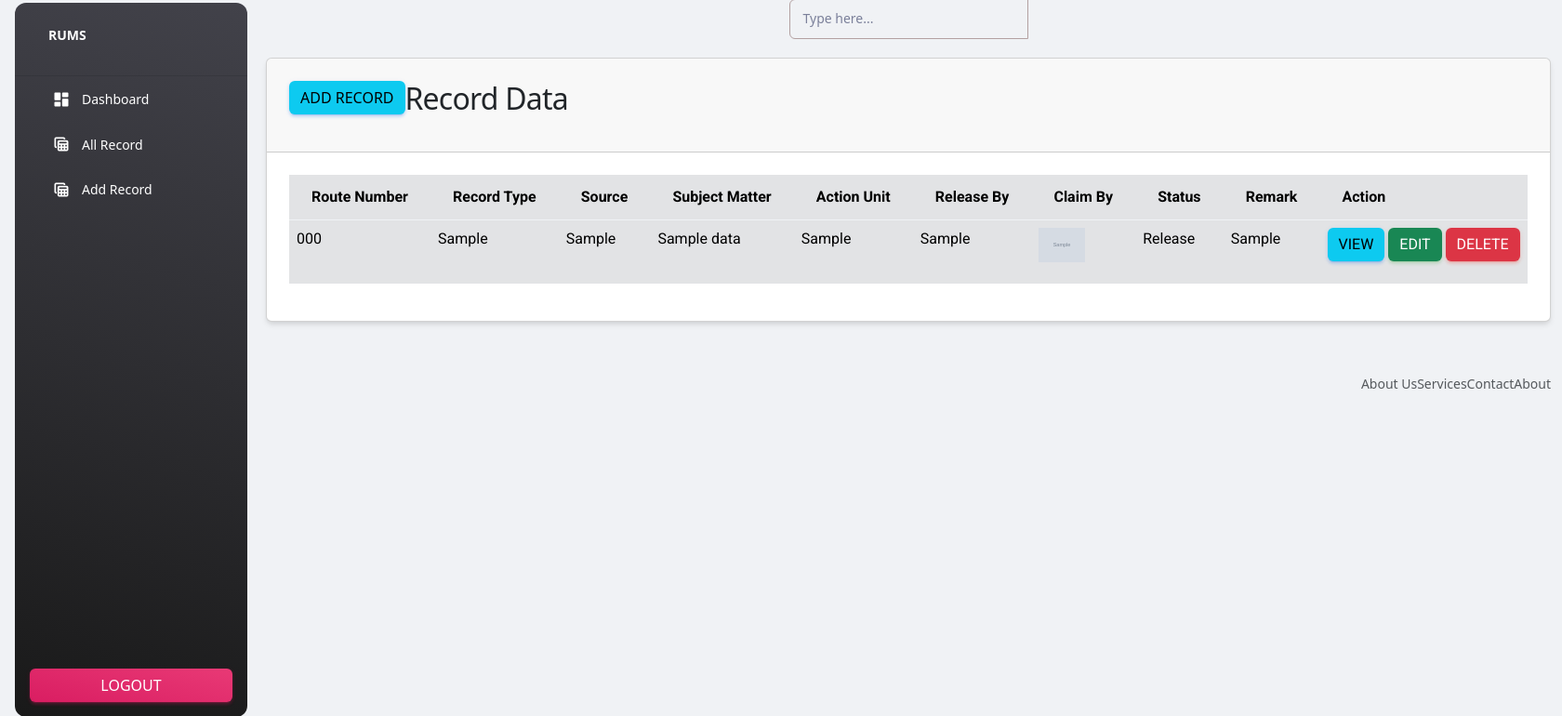
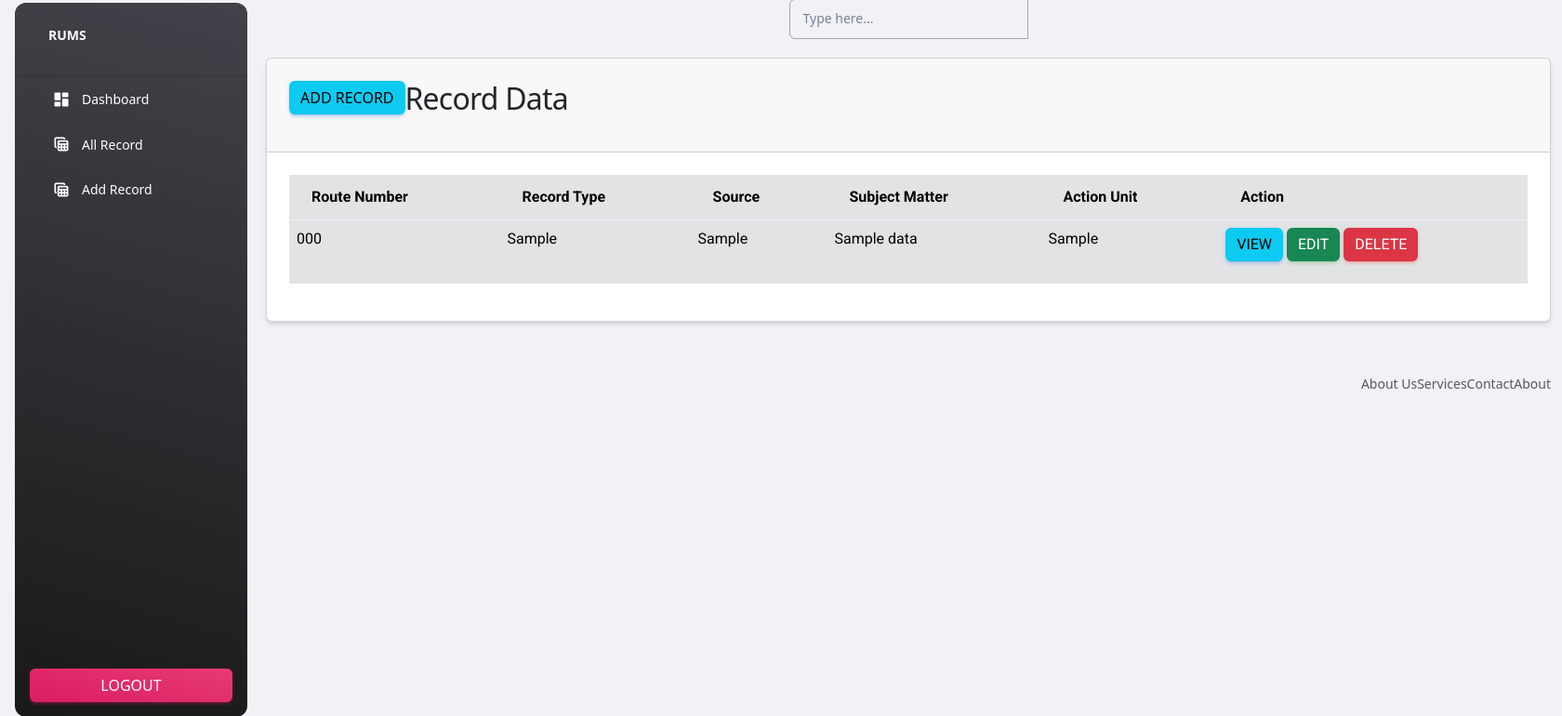
Before and after one commit to vic-reporte/RECORD-MNGT-SYSTEM, a PHP site: page /admin/record.php in a window 1680 px wide. Shown: the part 13-783 px from the top of the page at 93% size. Run offline with PHP 8.4, Linux system fonts and the light colour scheme; the visitor is signed in with stand-in values (Sample User, id 1); tables that the repository leaves empty or names only in its code hold one stand-in row (values such as "Sample post"); grey boxes marked "Sample" are stand-in pictures; some libraries are stand-ins or nearby versions.

Commit message:
Update all

```diff
--- a/admin/code.php
+++ b/admin/code.php
@@ -47,10 +47,10 @@ if (isset($_POST['add_record_btn'])) {
                     // Insert the new record
                     $insert_query = "INSERT INTO record_unit_data (route_number, record_type, source, subject_matter, action_unit, created_by, modified_by, release_by, status, remark, image) VALUES (?, ?, ?, ?, ?, ?, ?, ?, ?, ?, ?)";
 
+
                     $stmt = $con->prepare($insert_query);
                     if ($stmt) { // Proceed only if $stmt is prepared successfully
                         $stmt->bind_param("sssssssssss", $route_number, $record_type, $source, $subject_matter, $action_unit, $created_by, $modified_by, $release_by, $status, $remark, $filename);
-
                         if ($stmt->execute()) {
                             move_uploaded_file($_FILES['image']['tmp_name'], $path . DIRECTORY_SEPARATOR . $filename);
                             redirect("add-record.php?route_number=$route_number", "Record Added Successfully");
--- a/admin/edit-record.php
+++ b/admin/edit-record.php
@@ -157,8 +157,10 @@ include('../middleware/adminMiddleware.php');
                                         <label for="select">Remark:</label>
                                         <select class="form-select text-center" name="remark" class="control-form mb-2">
                                             <option <?= ($data['remark'] == 'Release') ? 'selected' : '' ?>>Release</option>
+                                            <option <?= ($data['remark'] == 'For Release') ? 'selected' : '' ?>>For Release</option>
                                             <option <?= ($data['remark'] == 'Cancelled') ? 'selected' : '' ?>>Cancelled</option>
                                             <option <?= ($data['remark'] == 'Filed') ? 'selected' : '' ?>>Filed</option>
+                                            <option <?= ($data['remark'] == 'For Filed') ? 'selected' : '' ?>>For Filed</option>
                                         </select>
                                     </div>
                                     <div class="col-md-4">
--- a/admin/record.php
+++ b/admin/record.php
@@ -22,10 +22,10 @@ include('../middleware/adminMiddleware.php');
                           <th>Source</th>
                           <th>Subject Matter</th>
                           <th>Action Unit</th>
-                          <th>Release By</th>
-                          <th>Claim By</th>
-                          <th>Status</th>
-                          <th>Remark</th>
+                          <!--th>Release By</th-->
+                          <!--th>Claim By</!--th>
+                          <!-th>Status</th-->
+                          <!--th>Remark</th-->
                           <th>Action</th>
                       </tr>
                    </thead>
@@ -45,17 +45,17 @@ include('../middleware/adminMiddleware.php');
                                       <td> <?= $item['action_unit']; ?></td>
                                       <!--td> <!?= $item['modified_by']; ?></!--td-->
                                       <!--td> <!?= $item['created_by']; ?></!--td-->
-                                      <td> <?= $item['release_by']; ?></td>
-                                      <!td> <!?= $item['release_at']; ?><td-->
-                                      <td>
-                                        <?php if (!empty($item['image'])): ?>
-                                           <img src="../uploads/<?= $item['image']; ?>" alt="<?= $item ['image']; ?>" style="width:50px; height: auto;">
-                                        <?php else: ?>
+                                      <!--td> <!?= $item['release_by']; ?></!--td-->
+                                      <!--td> <!?= $item['release_at']; ?><td-->
+                                      <!--td>
+                                        <!?php if (!empty($item['image'])): ?>
+                                           <img src="../uploads/<!?= $item['image']; ?>" alt="<!?= $item ['image']; ?>" style="width:50px; height: auto;">
+                                        <!?php else: ?>
                                           <img src="../path/to/default_image.jpg" alt="No image available" style="width:50px; height: auto;">
-                                        <?php endif; ?>
-                                      </td>
-                                      <td> <?= $item['status']; ?></td>
-                                      <td> <?= $item ['remark']; ?></td>
+                                        <!?php endif; ?>
+                                      </td-->
+                                      <!--td> <!?= $item['status']; ?></!--td>
+                                      <td> <!?= $item ['remark']; ?></td>
                                       <!td> <!-?= $item ['created_at']; ?></td-->
                                       <td>
                                         <a href="view-record.php?route_number=<?= $item ['route_number']; ?>" class="btn btn-info -btn-sm" >View</a>
```
Also changed, not shown: admin/add-record.php (+4 -5 lines), uploads/1731082054.jpeg (added), uploads/1731083502.jpeg (added).
